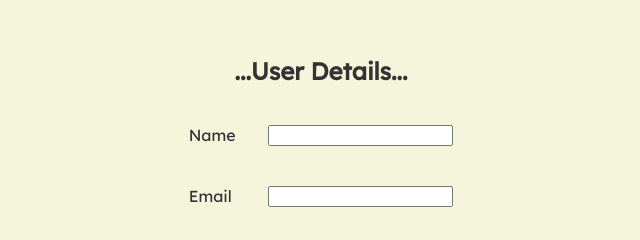
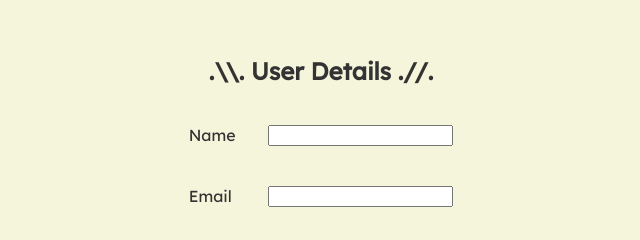
Before and after one commit to uxprateek/Percy_setup, a website: page index.html in a window 1280 px wide. Shown: the part 145-385 px from the top of the page, 319-959 px from the left. Drawn offline with Linux system fonts and the light colour scheme.

Commit message:
Update index.html

```diff
--- a/index.html
+++ b/index.html
@@ -48,7 +48,7 @@
   </style>
 </head>
 <body>
-    <h2>...User Details...</h2>
+    <h2>.\\. User Details .//.</h2>
     <form>
         <div class="row" >
             <label for="name">Name</label>
```
